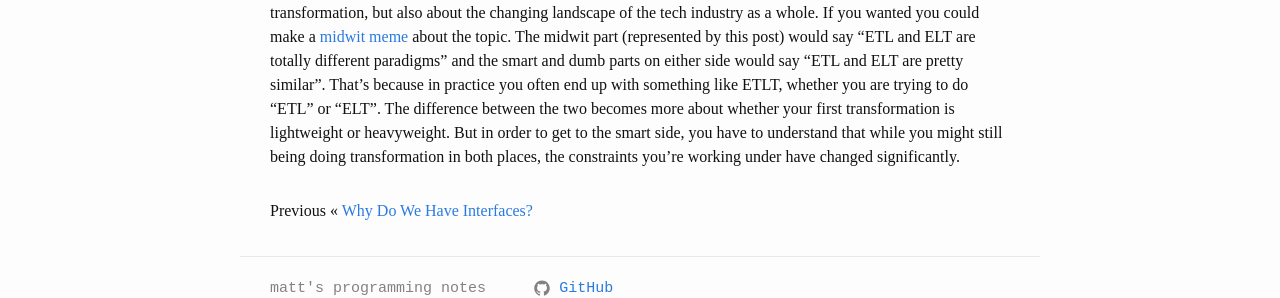
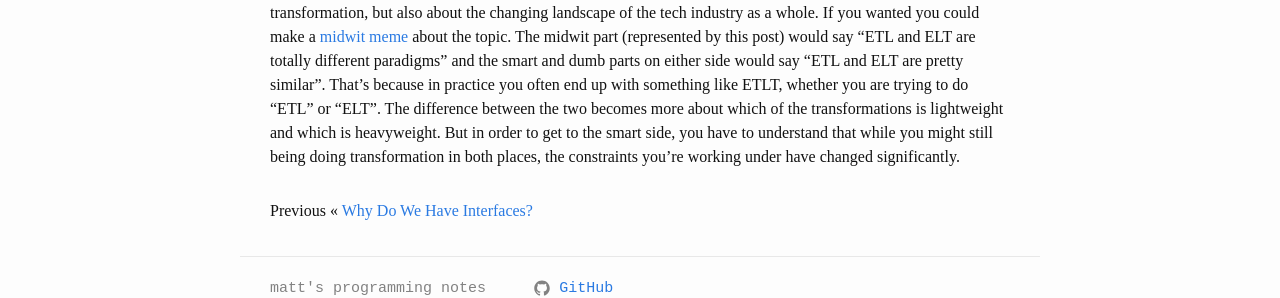
Before and after one commit to mattsteadman/mattsteadman.github.io, a Jekyll site: the page built from _posts/2023-02-20-etl-vs-elt.md, in a window 1280 px wide. Shown: the part 1280-1578 px from the top of the page. Built offline with Jekyll 4.4.1, drawn with Linux system fonts in a browser that asks for light colours.

Commit message:
Update ETL vs ELT

```diff
--- a/_posts/2023-02-20-etl-vs-elt.md
+++ b/_posts/2023-02-20-etl-vs-elt.md
@@ -17,4 +17,4 @@ However, the reign of Hadoop didn't last long. Eventually people started to want
 
 So what does all this mean for data warehousing? Well, the major change is the attitude that one can afford to have towards storage. Cloud storage layers like S3 are dirt cheap, and don't require hiring an IT team to manage it. At the same time, developer time has gotten more expensive. That means that now more than ever, it makes sense to trade storage for developer time if you can. This is exactly the premise of ELT: Load data into your data warehouse first, so that transformations can be run and re-run against raw data as many times as it takes to get it right. This means that bugs in the transformation layer can be fixed easily after the fact, makes your developer's lives easier and improved your data quality. This also means that you can modularize your transformation logic in order to bring the benefits of modular software to complicated SQL queries. Tools like dbt facilitate this, but they only work if all your raw data is already queryable via SQL.
 
-So that's the real story behind the difference between ETL and ELT. It's not just about where you do your transformation, but also about the changing landscape of the tech industry as a whole. If you wanted you could make a [midwit meme](https://knowyourmeme.com/memes/iq-bell-curve-midwit) about the topic. The midwit part (represented by this post) would say "ETL and ELT are totally different paradigms" and the smart and dumb parts on either side would say "ETL and ELT are pretty similar". That's because in practice you often end up with something like ETLT, whether you are trying to do "ETL" or "ELT". The difference between the two becomes more about whether your first transformation is lightweight or heavyweight. But in order to get to the smart side, you have to understand that while you might still being doing transformation in both places, the constraints you're working under have changed significantly.
+So that's the real story behind the difference between ETL and ELT. It's not just about where you do your transformation, but also about the changing landscape of the tech industry as a whole. If you wanted you could make a [midwit meme](https://knowyourmeme.com/memes/iq-bell-curve-midwit) about the topic. The midwit part (represented by this post) would say "ETL and ELT are totally different paradigms" and the smart and dumb parts on either side would say "ETL and ELT are pretty similar". That's because in practice you often end up with something like ETLT, whether you are trying to do "ETL" or "ELT". The difference between the two becomes more about which of the transformations is lightweight and which is heavyweight. But in order to get to the smart side, you have to understand that while you might still being doing transformation in both places, the constraints you're working under have changed significantly.
```
